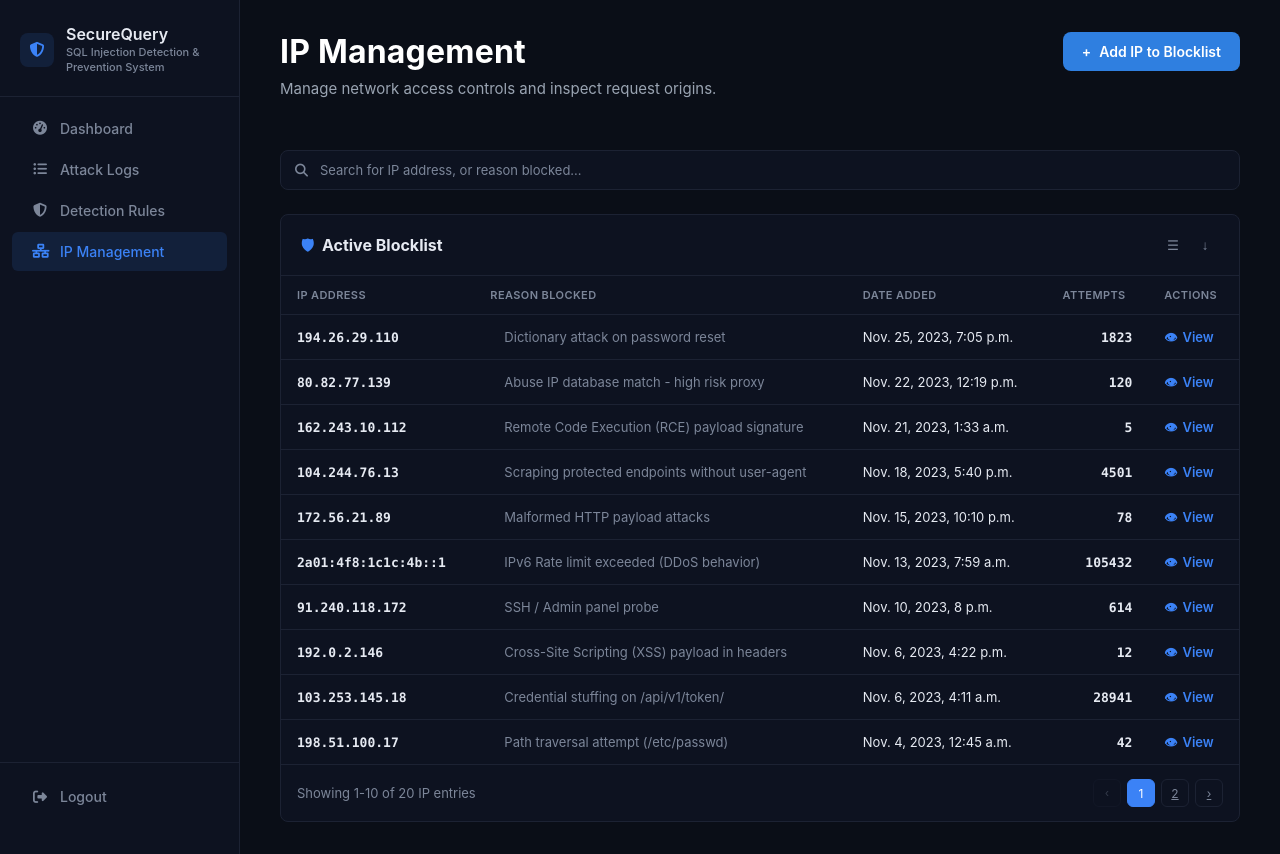
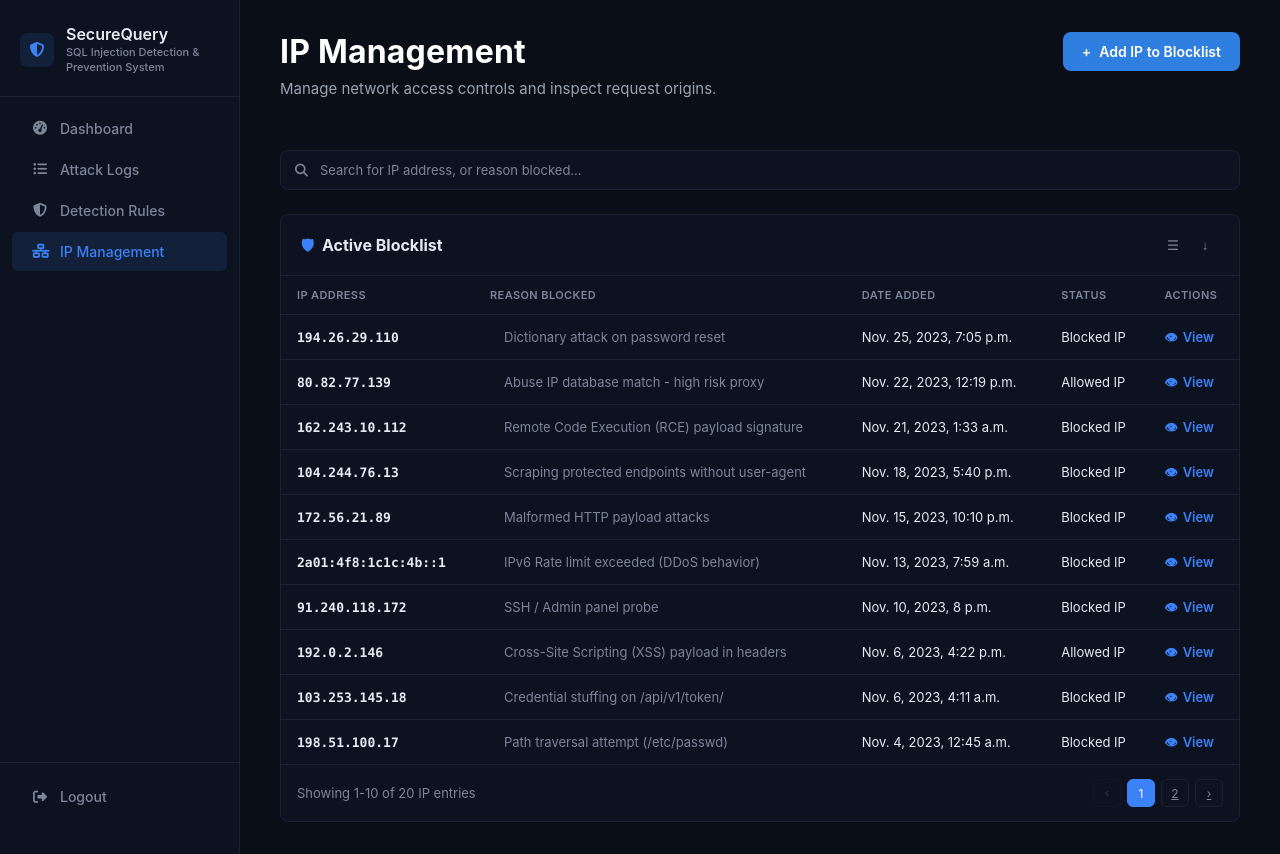
Before and after one commit to Azzis20/SQL_Injection_Detection_System, a Django app: page /ip_management/ in a window 1280 px wide. Run offline with Django 5.2, Linux system fonts and the light colour scheme; the visitor is signed in with stand-in values (Sample User, id 1); data comes from the database, SQL or seed files in the repository.

Commit message:
add blocking ip status

```diff
--- a/ip_management/templates/ip_management/index.html
+++ b/ip_management/templates/ip_management/index.html
@@ -58,7 +58,7 @@
                     <th>IP Address</th>
                     <th>Reason Blocked</th>
                     <th>Date Added</th>
-                    <th>Attempts</th>
+                    <th>Status</th>
                     <th>Actions</th>
                 </tr>
             </thead>
@@ -73,17 +73,15 @@
                         </div>
                     </td>
                     <td>{{ entry.date_added }}</td>
-                    <td class="cell-attempts">{{ entry.attempt_count }}</td>
+                    <td class="cell-status">
+                        {% if entry.is_active %}Blocked IP{% else %}Allowed IP{% endif %}
+                    </td>
                     <td>
                         <div class="actions-cell">
                             <a href="{% url 'ip_management:view_blocked_ip' entry.id %}" class="action-link action-link-view">
                                 <span class="action-link-icon">&#128065;</span>
                                 View
                             </a>
-                            {% comment %} <button type="button" class="action-link action-link-unblock" data-ip-id="{{ entry.id }}">
-                                <span class="action-link-icon">&#128274;</span>
-                                Unblock
-                            </button> {% endcomment %}
                         </div>
                     </td>
                 </tr>
```
